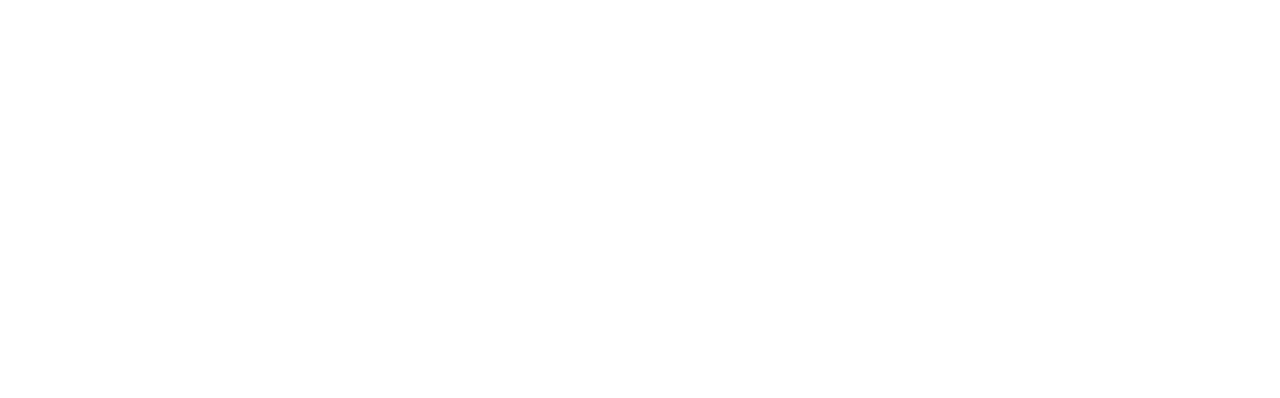
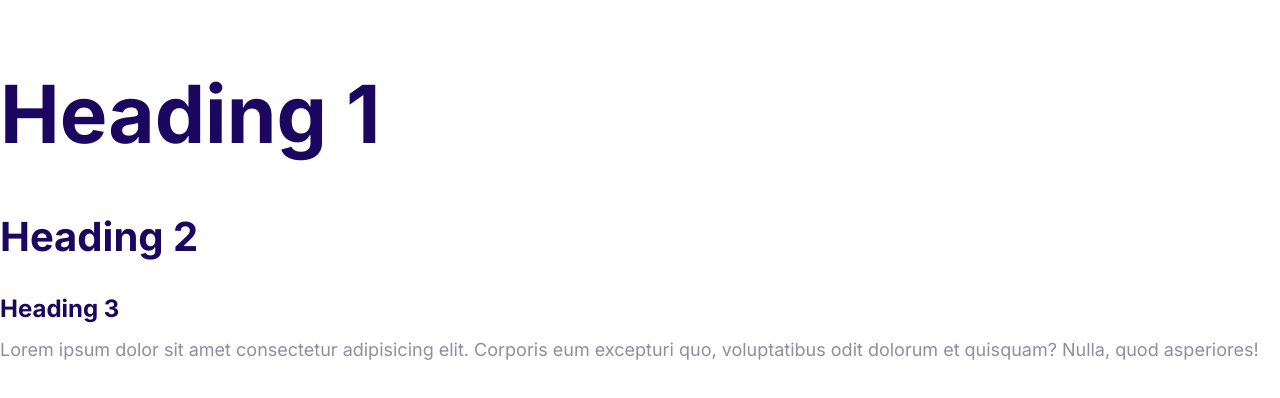
Before and after one commit to Bobby2500/Mosh-course, a plain HTML site: page index.html in a window 1280 px wide. Drawn offline with Linux system fonts and the light colour scheme.

Commit message:
Define the styles for the fonts.

```diff
--- a/CSS/Styles.css
+++ b/CSS/Styles.css
@@ -5,3 +5,49 @@
   --color-headings: #1b0760;
   --color-body: #918ca4;
 }
+
+html {
+  font-size: 62.5%;
+}
+
+body {
+  font-family: Inter, Arial, Helvetica, sans-serif;
+  color: var(--color-body);
+  font-size: 2.4rem;
+  line-height: 1.5;
+}
+
+h1,
+h2,
+h3 {
+  color: var(--color-headings);
+  margin-bottom: 0.9rem;
+}
+
+h1 {
+  font-size: 7rem;
+}
+
+h2 {
+  font-size: 4rem;
+}
+
+h3 {
+  font-size: 3rem;
+}
+
+p {
+  margin-top: 0;
+}
+
+@media screen and (min-width: 1024px) {
+  body {
+    font-size: 1.8rem;
+  }
+  h1 {
+    font-size: 8rem;
+  }
+  h3 {
+    font-size: 2.4rem;
+  }
+}
--- a/index.html
+++ b/index.html
@@ -5,8 +5,23 @@
     <meta http-equiv="X-UA-Compatible" content="IE=edge" />
     <meta name="viewport" content="width=device-width, initial-scale=1.0" />
     <title>Document</title>
+    <link rel="preconnect" href="https://fonts.googleapis.com" />
+    <link rel="preconnect" href="https://fonts.gstatic.com" crossorigin />
+    <link
+      href="https://fonts.googleapis.com/css2?family=Inter:wght@400;700&display=swap"
+      rel="stylesheet"
+    />
     <link rel="stylesheet" href="CSS/normalize.css" />
     <link rel="stylesheet" href="CSS/Styles.css" />
   </head>
-  <body></body>
+  <body>
+    <h1>Heading 1</h1>
+    <h2>Heading 2</h2>
+    <h3>Heading 3</h3>
+    <p>
+      Lorem ipsum dolor sit amet consectetur adipisicing elit. Corporis eum
+      excepturi quo, voluptatibus odit dolorum et quisquam? Nulla, quod
+      asperiores!
+    </p>
+  </body>
 </html>
```
